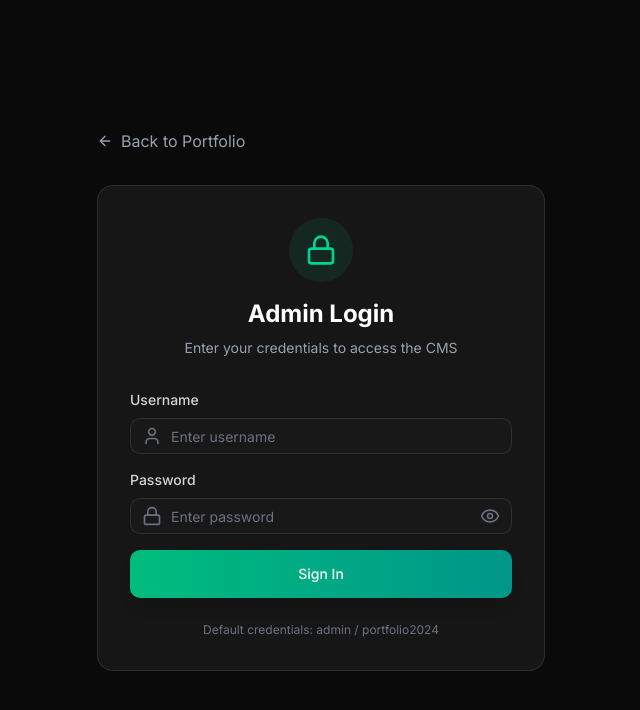
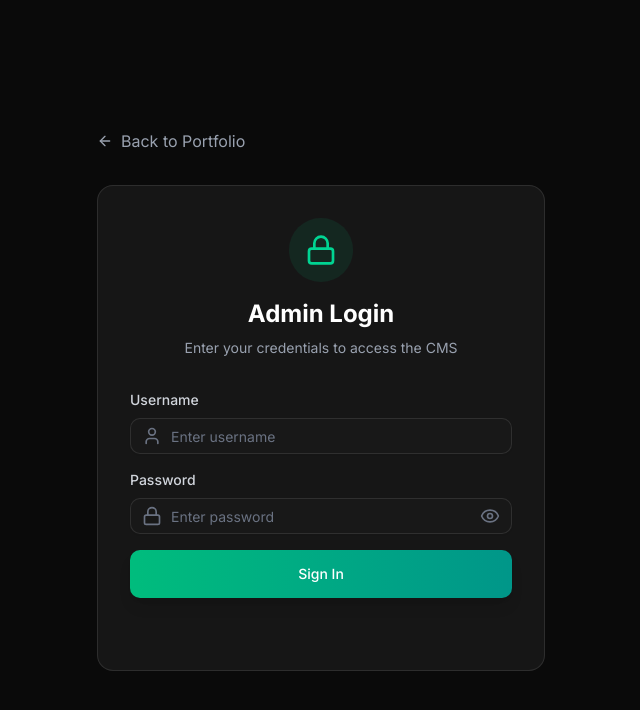
Before and after one commit to dangol-199929/sandeep-dangol, a Next.js app: page /admin/login in a window 1280 px wide. Shown: the top 710 px of the page, without its empty margins (319-959 px from the left). Built offline with nearby package versions, Linux system fonts and the light colour scheme.

Commit message:
chore: admin

```diff
--- a/app/admin/login/page.tsx
+++ b/app/admin/login/page.tsx
@@ -126,7 +126,7 @@ export default function AdminLoginPage() {
             </Button>
           </form>
 
-          <p className="text-center text-gray-500 text-xs mt-6">
+          <p className="text-center text-[transparent] text-xs mt-6">
             Default credentials: admin / portfolio2024
           </p>
         </div>
```
